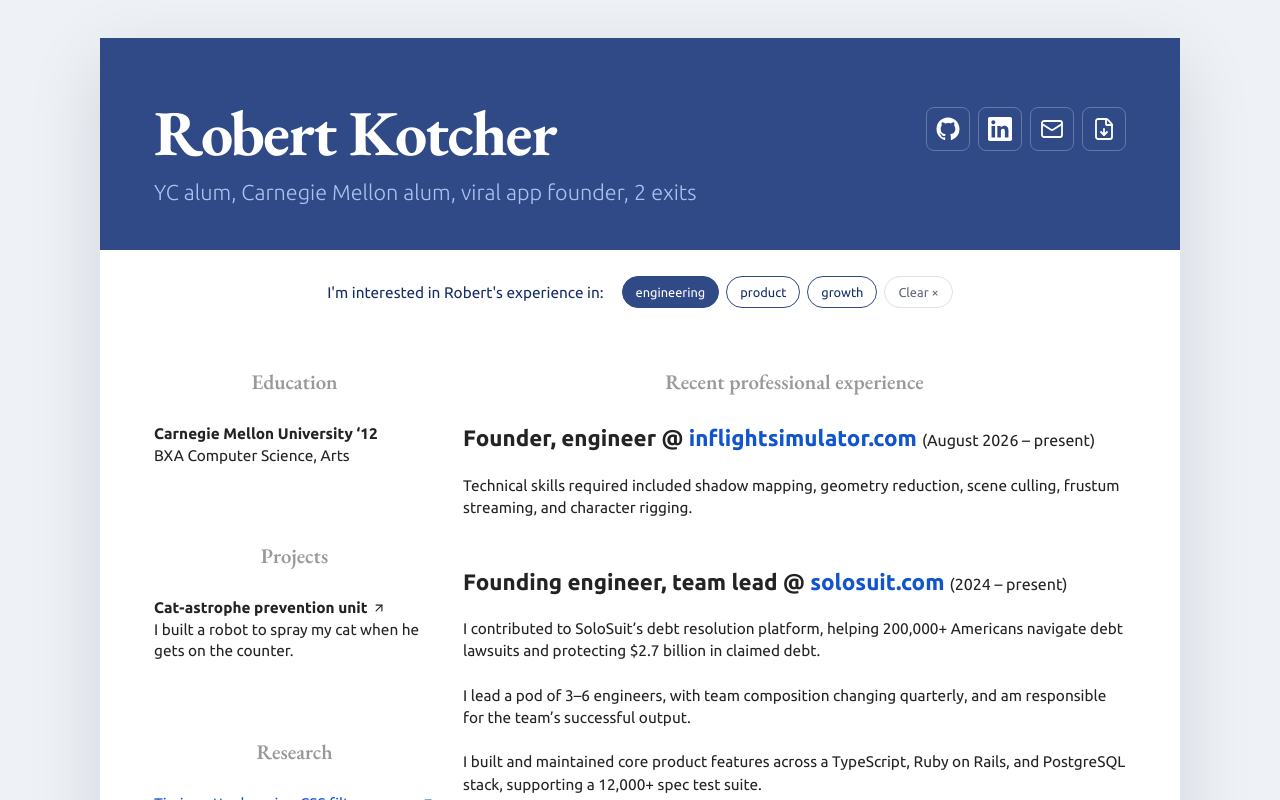
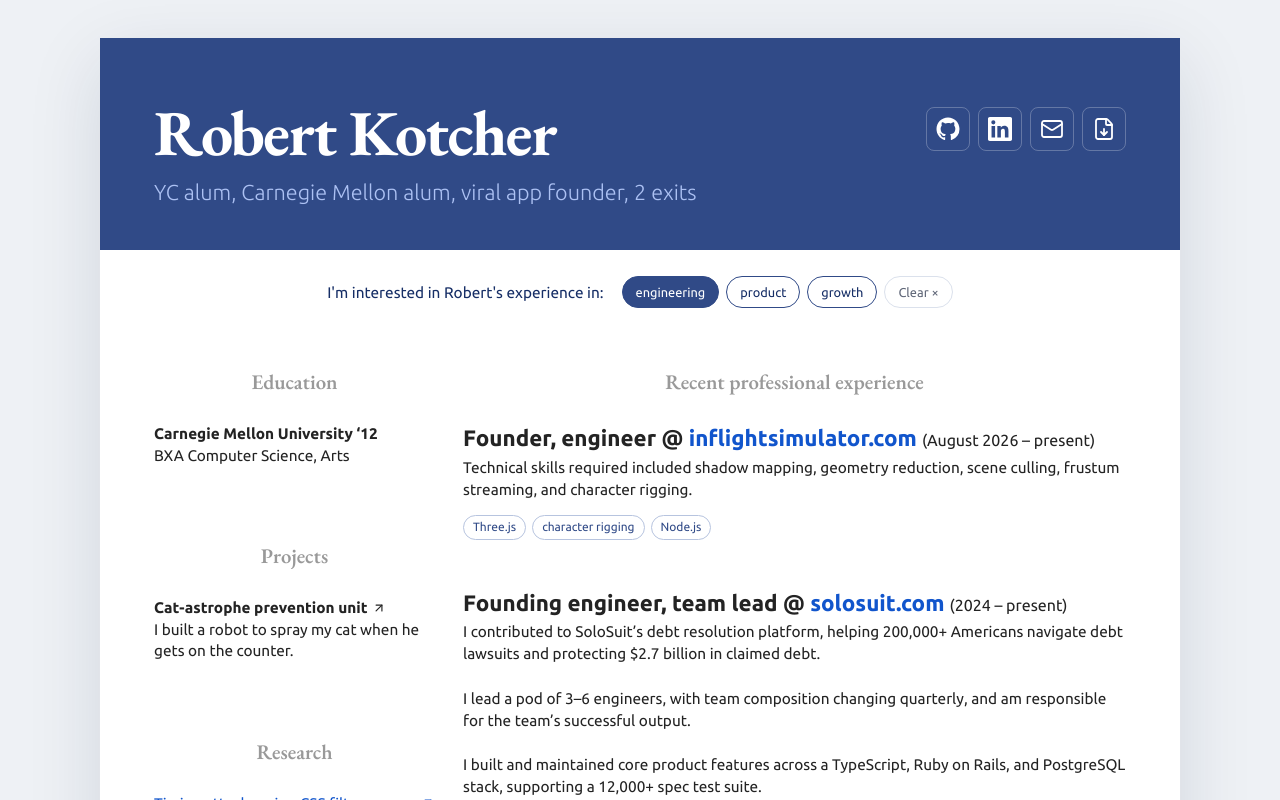
Before and after one commit to robertkotcher/robertkotcher.com, a Next.js app: page / in a window 1280 px wide. Both pictures are taken after a click on the button "engineering". Shown: the top 800 px of the page. Built offline with nearby package versions, Linux system fonts and the light colour scheme.

Commit message:
Fix filtered paragraph spacing and add engineering skill pills

```diff
--- a/app/Resume.tsx
+++ b/app/Resume.tsx
@@ -24,6 +24,10 @@
 
 function ExperienceTags({ categories }: { categories: string }) {
   return <div className="experience-tags" aria-label="Experience areas">{categories.split(" ").map(category => <span key={category}>{category}</span>)}</div>;
+}
+
+function EngineeringSkills({ skills }: { skills: string[] }) {
+  return <ul className="engineering-skills" aria-label="Engineering skills used">{skills.map(skill => <li key={skill}>{skill}</li>)}</ul>;
 }
 
 export default function Resume({ printable = false }: { printable?: boolean }) {
@@ -151,6 +155,7 @@
                 reduction, scene culling, frustum streaming, and character rigging.
               </p>
               <ExperienceTags categories="engineering product growth" />
+              {!printable && <EngineeringSkills skills={["Three.js", "character rigging", "Node.js"]} />}
             </div>
 
             <div className="role">
@@ -190,6 +195,7 @@
                 12,000+ spec test suite.
               </p>
               <ExperienceTags categories="engineering product growth" />
+              {!printable && <EngineeringSkills skills={["TypeScript", "Ruby on Rails", "Postgres"]} />}
             </div>
 
             <div className="role">
@@ -204,6 +210,7 @@
                 My testing tool was one of the reasons for the acquisition.
               </p>
               <ExperienceTags categories="engineering product" />
+              {!printable && <EngineeringSkills skills={["JavaScript", "Jest"]} />}
             </div>
             <div className="role">
               <div className="role-heading" data-background="engineering">
@@ -216,6 +223,7 @@
                 with an API built in Go.
               </p>
               <ExperienceTags categories="engineering" />
+              {!printable && <EngineeringSkills skills={["Kubernetes", "Docker", "Go", "AWS"]} />}
             </div>
 
             <div className="role">
@@ -226,6 +234,7 @@
               <p data-background="engineering">I worked on Expii’s interactive math and science learning platform, built with a React.js frontend and Flask backend.</p>
               <div data-background="engineering"><ExpiiGallery /></div>
               <ExperienceTags categories="engineering product" />
+              {!printable && <EngineeringSkills skills={["React", "Flask", "AWS"]} />}
             </div>
 
             <div className="role role-last">
@@ -238,6 +247,7 @@
                 was licensed to Vigilant Aerospace.
               </p>
               <ExperienceTags categories="engineering" />
+              {!printable && <EngineeringSkills skills={["Java"]} />}
             </div>
           </section>
         </div>
--- a/app/globals.css
+++ b/app/globals.css
@@ -140,3 +140,14 @@
 .contact-bar { background: var(--navy); display: flex; flex-wrap: wrap; align-items: center; justify-content: center; gap: 6px 22px; padding: 12px 26px; font-style: normal; }
 .contact-bar a { color: white; font-size: .8rem; text-decoration: none; white-space: nowrap; }
 @media print { .contact-bar { padding: 8px 18px; gap: 4px 18px; } .contact-bar a { font-size: 8pt; } }
+
+
+/* Spacing follows visible paragraphs after the focus animation completes. */
+@media screen {
+  .role > p + p { margin-top: 0; }
+  .role > p:not([data-focus-hidden]) ~ p:not([data-focus-hidden]) { margin-top: 22px; }
+}
+.engineering-skills { display: none; flex-wrap: wrap; gap: 6px; list-style: none; margin: 14px 0 0; padding: 0; }
+.focus-view[data-focus="engineering"] .engineering-skills { display: flex; }
+.engineering-skills li { border: 1px solid #b7c4df; border-radius: 999px; padding: 3px 9px; color: var(--navy-soft); font-size: .75rem; line-height: 1.4; }
+@media print { .engineering-skills { display: none !important; } }
```
